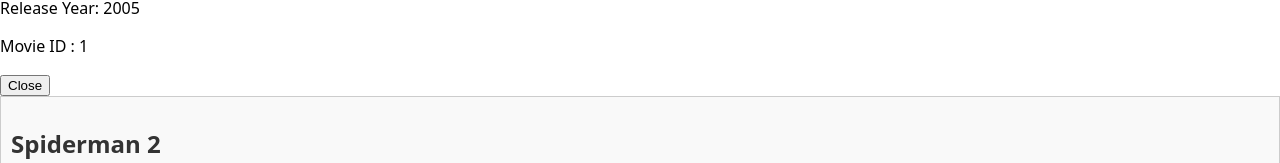
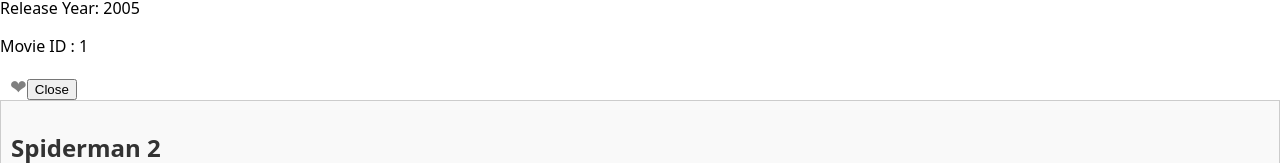
Before and after one commit to Bilal4317/Capstone-Movie-Finder, a Next.js app: page / in a window 1280 px wide. Both pictures are taken after a click on the element 640 px from the left and 300 px from the top of the page. Shown: the part 504-667 px from the top of the page. Built offline with nearby package versions, Linux system fonts and the light colour scheme.

Commit message:
addremovefavorites

```diff
--- /dev/null
+++ b/components/FavoritesList.js
@@ -0,0 +1,54 @@
+import React, { useState } from "react";
+import styled from "styled-components";
+import MovieDetails from "./MovieDetails.js";
+
+const ListContainer = styled.div`
+  margin-top: 20px;
+`;
+
+const ListItem = styled.div`
+  display: flex;
+  align-items: center;
+  padding: 5px;
+  border: 1px solid #ccc;
+  border-radius: 5px;
+  margin-bottom: 5px;
+  cursor: pointer;
+`;
+
+const MovieTitle = styled.h3`
+  margin: 0;
+`;
+
+const FavoritesList = ({ favorites }) => {
+  const [selectedMovie, setSelectedMovie] = useState(null);
+
+  const handleMovieClick = (movie) => {
+    setSelectedMovie(movie);
+  };
+
+  const handleCloseModal = () => {
+    setSelectedMovie(null);
+  };
+
+  return (
+    <ListContainer>
+      <h2>Favorites List</h2>
+      {favorites.length > 0 ? (
+        favorites.map((movie) => (
+          <ListItem key={movie.id} onClick={() => handleMovieClick(movie)}>
+            <MovieTitle>{movie.title}</MovieTitle>
+          </ListItem>
+        ))
+      ) : (
+        <p>No movies added to favorites yet.</p>
+      )}
+
+      {selectedMovie && (
+        <MovieDetails movie={selectedMovie} onClose={handleCloseModal} />
+      )}
+    </ListContainer>
+  );
+};
+
+export default FavoritesList;
--- a/components/Movie.js
+++ b/components/Movie.js
@@ -28,8 +28,21 @@
   color: #777;
 `;
 
-const Movie = ({ title, description, releaseYear, id }) => {
+const HeartIcon = styled.span`
+  cursor: pointer;
+  margin-left: 10px;
+  font-size: 20px;
+  color: ${({ isFavorite }) => (isFavorite ? "red" : "gray")};
+`;
+
+const Movie = ({ title, description, releaseYear, id, onAddToFavorites }) => {
   const [showDetails, setShowDetails] = useState(false);
+  const [isFavorite, setIsFavorite] = useState(false);
+
+  const handleAddToFavorites = () => {
+    setIsFavorite(!isFavorite);
+    onAddToFavorites(id);
+  };
 
   const handleMovieClick = () => {
     setShowDetails(true);
@@ -53,6 +66,9 @@
           <p>{description}</p>
           <p>Release Year: {releaseYear}</p>
           <p>Movie ID : {id} </p>
+          <HeartIcon isFavorite={isFavorite} onClick={handleAddToFavorites}>
+            &#10084;
+          </HeartIcon>
           <button onClick={handleCloseModal}>Close</button>
         </div>
       )}
--- a/package.json
+++ b/package.json
@@ -11,6 +11,7 @@
     "test:watch": "jest --watchAll"
   },
   "dependencies": {
+    "axios": "^1.4.0",
     "eslint": "8.35.0",
     "eslint-config-next": "13.2.3",
     "next": "13.2.3",
--- a/pages/_app.js
+++ b/pages/_app.js
@@ -3,9 +3,10 @@
 import Head from "next/head";
 import Movie from "../components/Movie";
 import Heading from "../components/Heading";
-import MovieDetails from "../components/Moviedetails.js";
+import MovieDetails from "../components/MovieDetails.js";
 import SearchInput from "../components/SearchInput.js";
 import SortingOptions from "../components/SortingOptions.js";
+import FavoritesList from "../components/FavoritesList.js";
 
 const Movies = [
   {
@@ -56,6 +57,7 @@
   const [filteredMovies, setFilteredMovies] = useState(Movies);
   const [selectedMovie, setSelectedMovie] = useState(null);
   const [sortBy, setSortBy] = useState("title");
+  const [favorites, setFavorites] = useState([]);
 
   const handleSearch = (query) => {
     const filtered = Movies.filter((movie) =>
@@ -90,6 +92,18 @@
     setFilteredMovies(sorted);
   };
 
+  const handleAddToFavorites = (movieId) => {
+    const movieToAdd = Movies.find((movie) => movie.id === movieId);
+    if (!favorites.some((movie) => movie.id === movieToAdd.id)) {
+      setFavorites([...favorites, movieToAdd]);
+    } else {
+      const updatedFavorites = favorites.filter(
+        (movie) => movie.id !== movieId
+      );
+      setFavorites(updatedFavorites);
+    }
+  };
+
   return (
     <>
       <GlobalStyle />
@@ -109,6 +123,8 @@
             description={movie.description}
             releaseYear={movie.releaseYear}
             onClick={() => handleMovieClick(movie.id)}
+            onAddToFavorites={() => handleAddToFavorites(movie.id)}
+            isFavorite={favorites.some((favMovie) => favMovie.id === movie.id)}
           />
         ))
       ) : (
@@ -118,6 +134,8 @@
       {selectedMovie && (
         <MovieDetails movie={selectedMovie} onClose={handleCloseModal} />
       )}
+
+      <FavoritesList favorites={favorites} />
     </>
   );
 }
```
Also changed, not shown: 1 other file (tests, documents, lock files or other folders).
